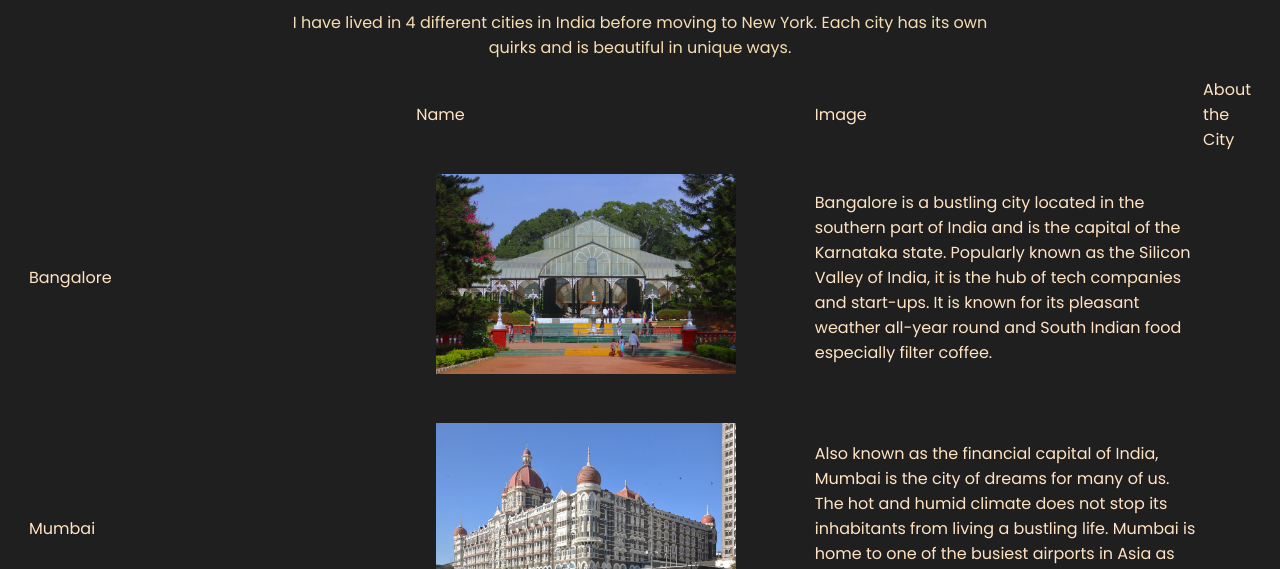
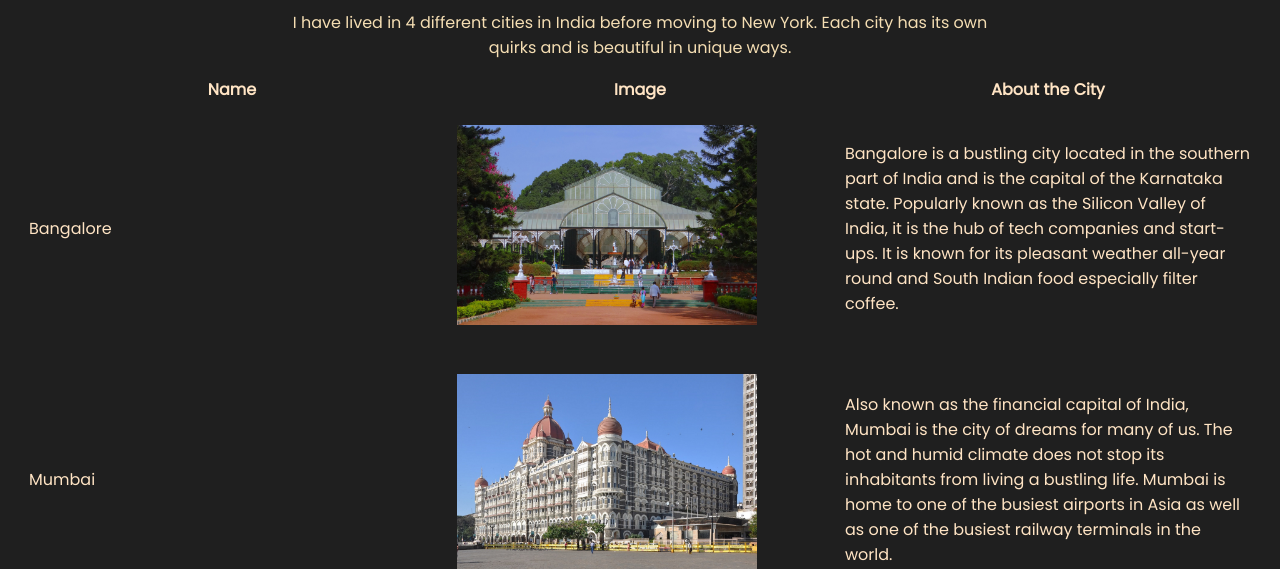
Before and after one commit to nishichitale/nishichitale.github.io, a plain HTML site: page citiesihaveinhabited.html in a window 1280 px wide. Shown: the part 231-800 px from the top of the page. Drawn offline with Linux system fonts and the light colour scheme.

Commit message:
Update citiesihaveinhabited.html

```diff
--- a/citiesihaveinhabited.html
+++ b/citiesihaveinhabited.html
@@ -22,11 +22,11 @@
       <p>I have lived in 4 different cities in India before moving to New York. Each city has its own quirks and is beautiful in unique ways.</p>
     <div class="cities-table">
     <table>
-      <th>
-      <td>Name</td>
-      <td>Image</td>
-      <td>About the City</td>
-      </th>
+      <tr>
+      <th>Name</th>
+      <th>Image</th>
+      <th>About the City</th>
+      </tr>
     <tr>
       <td>Bangalore</td>
       <td><img src="Media/Bangalore.jpg" alt="Picture of glass palace in Bangalore"></td>
```
